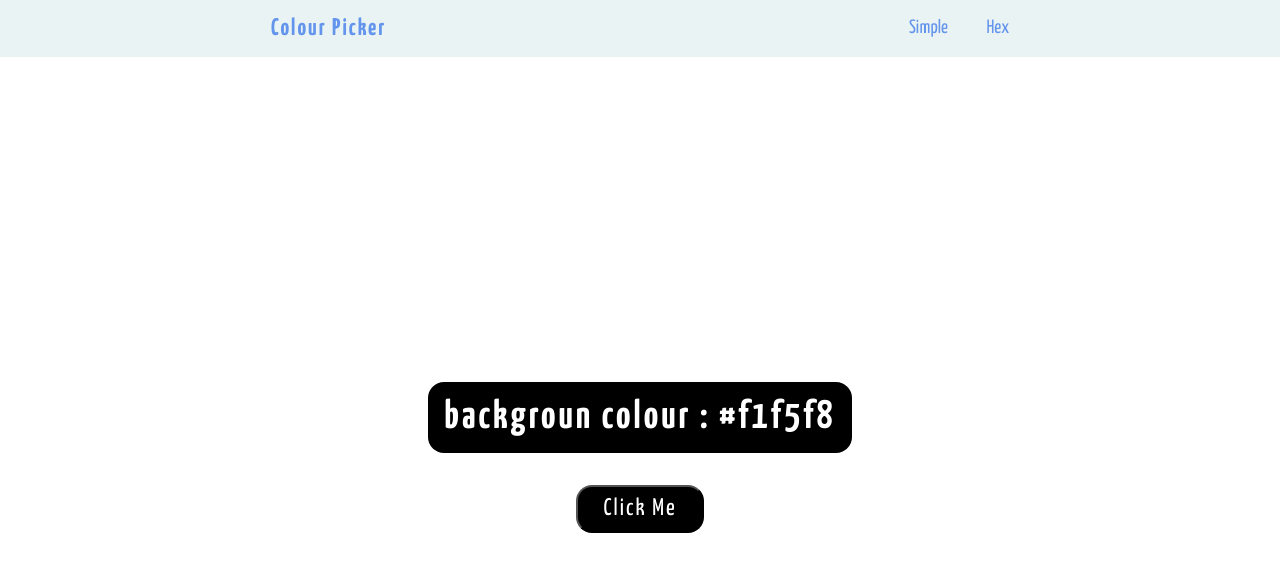
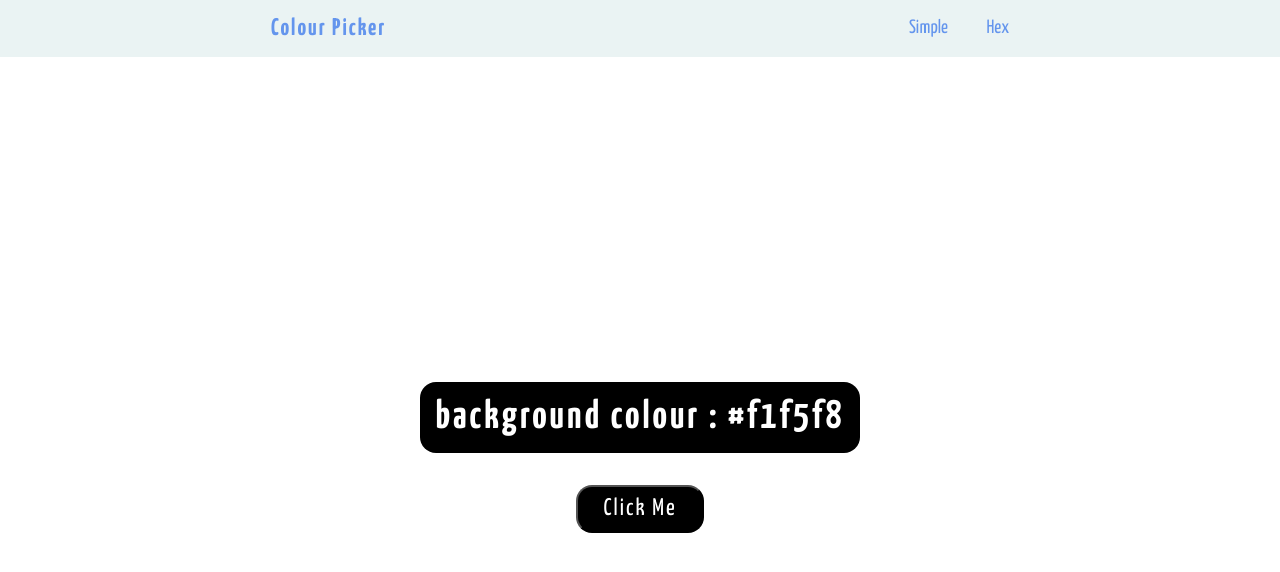
Before and after one commit to I-A11/colour-picker, a plain HTML site: page hex.html in a window 1280 px wide. Drawn offline with Linux system fonts and the light colour scheme.

Commit message:
Modify the hex.html file

```diff
--- a/hex.html
+++ b/hex.html
@@ -28,7 +28,7 @@
     <main class="main-container">
         <div class="container">
             <!-- <div class="container-content"> -->
-            <h2>backgroun colour : <span class="color">
+            <h2>background colour : <span class="color">
                     #f1f5f8
                 </span></h2>
 
```
